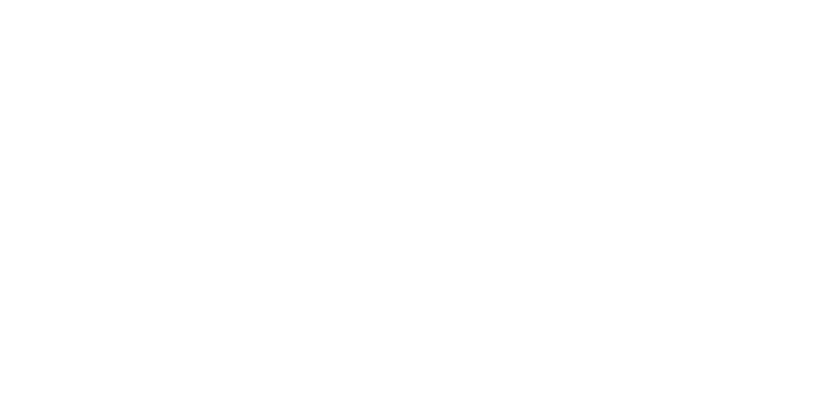
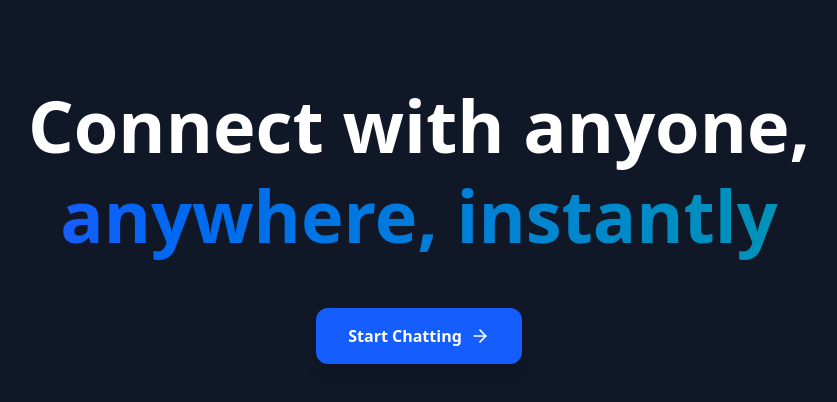
Before and after one commit to kevinrakholiya-exhibyte/React-Chat-App, a React (Vite) app in the folder ChatApp/: page / in a window 1280 px wide. Before the commit this address had no page. Shown: the top 402 px of the page, without its empty margins (221-1058 px from the left). Built offline with nearby package versions, Linux system fonts and the light colour scheme.

Commit message:
Fix the date issue and add route

```diff
--- a/ChatApp/src/App.jsx
+++ b/ChatApp/src/App.jsx
@@ -3,12 +3,14 @@ import './App.css'
 import Chat from './components/Chat'
 import { ChatProvider } from './contextAPI/ChatContext'
 import AddUser from './components/AddUser'
+import Home from './components/Home'
 
 function App() {
 
   return (
     <ChatProvider>
       <Routes>
+        <Route path='/' element={<Home />} />
         <Route path='/chats' element={<Chat />} />
         <Route path='/User' element={<AddUser />} />
       </Routes>
--- a/ChatApp/src/components/Chat.jsx
+++ b/ChatApp/src/components/Chat.jsx
@@ -1,11 +1,13 @@
 import React from 'react'
 import Conversation from './Conversation'
 import Messages from './Messages'
-import { Home, MessageCircle, Search, Settings, Users } from 'lucide-react'
+import { Home, HomeIcon, MessageCircle, Search, Settings, Users } from 'lucide-react'
 import MessageInput from './MessageInput'
 import { Link, Navigate } from 'react-router-dom'
+import { useChat } from '../contextAPI/ChatContext'
 
 const Chat = () => {
+
     return (
         <div className="flex h-screen bg-gray-100 dark:bg-gray-900">
 
@@ -18,6 +20,10 @@ const Chat = () => {
                 </button>
                 {/* Navigation Icons */}
                 <div className="flex flex-col gap-6">
+                    <div className="p-2 rounded-lg cursor-pointer text-gray-500
+                          hover:text-gray-700 dark:text-gray-400 dark:hover:text-white">
+                        <Link to="/"><HomeIcon className="w-6 h-6" /></Link>
+                    </div>
                     <div className="relative p-2 rounded-lg cursor-pointer
                           bg-blue-50 text-blue-500 dark:bg-gray-700">
                         <MessageCircle className="w-6 h-6" />
@@ -35,7 +41,6 @@ const Chat = () => {
                     <Settings className="w-6 h-6" />
                 </div>
             </div>
-
             {/* Chat List */}
             <div className="hidden md:flex w-80 flex-col bg-gray-50 dark:bg-gray-800 border-r dark:border-gray-700">
                 <h1 className="px-4 py-4 text-xl font-bold text-gray-700 dark:text-gray-200">
@@ -49,7 +54,6 @@ const Chat = () => {
                     <Conversation />
                 </div>
             </div>
-
             {/* Chat Messages */}
             <div className="flex-1 flex flex-col bg-white dark:bg-gray-900">
                 {/* Messages */}
--- a/ChatApp/src/components/ConversationItem.jsx
+++ b/ChatApp/src/components/ConversationItem.jsx
@@ -1,13 +1,16 @@
 import React from 'react'
+import { useChat } from '../contextAPI/ChatContext';
 
 const ConversationItem = ({ active, name, avatar, onClick, message, time }) => {
     const formatTime = (timestamp) => {
+        if (!timestamp) return "New";
         const date = new Date(timestamp);
+        if (isNaN(date.getTime())) return "New";
         return date.toLocaleTimeString([], {
             hour: "2-digit",
             minute: "2-digit",
         });
-    }
+    };
     return (
         <div
             onClick={onClick}
@@ -20,15 +23,16 @@ const ConversationItem = ({ active, name, avatar, onClick, message, time }) => {
                     "https://cdn.pixabay.com/photo/2017/01/31/21/23/avatar-2027366_960_720.png"
                 }
                 alt={name}
-                className="w-10 h-10 rounded-full object-cover"/>
+                className="w-10 h-10 rounded-full object-cover" />
             {/* Content */}
             <div className="flex-1 min-w-0">
                 <div className="flex justify-between items-center">
                     <h4 className="text-sm font-semibold text-gray-800 dark:text-gray-100 truncate">
                         {name}
                     </h4>
-                    <div className="text-xs text-gray-400 dark:text-gray-300">{formatTime(time)}</div>
+                    <div className="text-xs text-gray-400 dark:text-gray-300">{time ? formatTime(time) : ""}</div>
                 </div>
+
                 <div className="text-sm text-gray-500 dark:text-gray-400  w-40 truncate">
                     {message}
                 </div>
--- /dev/null
+++ b/ChatApp/src/components/Home.jsx
@@ -0,0 +1,33 @@
+import { ArrowRight, Menu, MessageCircle, Shield, Users, X, Zap } from 'lucide-react'
+import React from 'react'
+import { Link } from 'react-router-dom'
+
+const Home = () => {
+    return (
+        <div className="min-h-screen bg-gray-900 ">
+            <main>
+                <section className="max-w-7x mx-auto px-4 sm:px-6 lg:px-8 pt-20 pb-16">
+                    <div className="text-center space-y-8">
+                        <h1 className="text-5xl sm:text-6xl lg:text-7xl font-bold text-white leading-tight">
+                            Connect with anyone,
+                            <br />
+                            <span className="bg-gradient-to-r from-blue-600 to-cyan-600 bg-clip-text text-transparent">
+                                anywhere, instantly
+                            </span>
+                        </h1>
+                        <div className="flex flex-col sm:flex-row items-center justify-center gap-4 pt-4">
+                            <Link to="/chats">
+                                <button className="group px-8 py-4 bg-blue-600 text-white rounded-xl hover:bg-blue-700 transition-all transform hover:scale-105 shadow-lg hover:shadow-xl flex items-center space-x-2 font-semibold">
+                                    <span>Start Chatting</span>
+                                    <ArrowRight className="w-5 h-5 group-hover:translate-x-1 transition-transform" />
+                                </button>
+                            </Link>
+                        </div>
+                    </div>
+                </section>
+            </main>
+        </div>
+    )
+}
+
+export default Home
--- a/ChatApp/src/components/MessageInput.jsx
+++ b/ChatApp/src/components/MessageInput.jsx
@@ -1,24 +1,40 @@
-import React, { useState } from 'react'
+import React, { useRef, useState } from 'react'
 import { useChat } from '../contextAPI/ChatContext';
 
 const MessageInput = () => {
     const [text, setText] = useState("");
-    const { addMessage } = useChat();
+    const { addMessage, setIsTyping } = useChat();
+    const typingTimeoutRef = useRef(null);
 
     const isDisabled = !text.trim();
+
+    const handleChange = (e) => {
+        const value = e.target.value
+        setText(value)
+        setIsTyping(true)
+        if (typingTimeoutRef.current) {
+            clearTimeout(typingTimeoutRef.current)
+        }
+        typingTimeoutRef.current = setTimeout(() => {
+            setIsTyping(false);
+        }, 900);
+
+    }
 
     const sendMessage = () => {
         if (isDisabled) return;
         addMessage(text);
         setText("");
+        if (typingTimeoutRef.current) {
+            clearTimeout(typingTimeoutRef.current);
+        }
     };
-
 
     return (
         <div className="flex gap-2 p-2 bg-gray-900">
             <input
                 value={text}
-                onChange={(e) => setText(e.target.value)}
+                onChange={handleChange}
                 placeholder="Type a message..."
                 className="flex-1 p-2 rounded-lg bg-gray-800 text-white outline-none"
                 onKeyDown={(e) => {
--- a/ChatApp/src/components/Messages.jsx
+++ b/ChatApp/src/components/Messages.jsx
@@ -1,10 +1,9 @@
 import React, { useEffect, useRef } from 'react'
-import { ArrowLeft, MoreVertical } from "lucide-react";
 import { useChat } from '../contextAPI/ChatContext';
 
-function Messages() {
+const Messages = () => {
 
-    const { message, activeChat, users } = useChat();
+    const { message, activeChat, users, isTyping } = useChat();
     console.log(message);
 
     const bottomRef = useRef(null);
@@ -25,8 +24,6 @@ function Messages() {
     const activeUser = users.find(
         user => Number(user.id) === Number(activeChat)
     );
-
-
 
     return (
 
@@ -51,6 +48,11 @@ function Messages() {
                         <span className="text-xs text-white/80">{activeUser ? "Online" : ""}</span>
                     </div>
                 </div>
+                {activeChat && isTyping && (
+                    <div className="px-4 py-1 text-sm text-gray-400 italic animate-pulse">
+                        Typing...
+                    </div>
+                )}
             </div>
 
             {/* MESSAGE LIST */}
--- a/ChatApp/src/contextAPI/ChatContext.jsx
+++ b/ChatApp/src/contextAPI/ChatContext.jsx
@@ -7,7 +7,7 @@ export const ChatProvider = ({ children }) => {
     const [users, setUsers] = useState([]);
     const [message, setMessage] = useState([]);
     const [activeChat, setActiveChat] = useState(null)
-
+    const [isTyping, setIsTyping] = useState(false)
 
     // Load Message from IndexedDB on app render
     const loadMessages = async () => {
@@ -33,7 +33,6 @@ export const ChatProvider = ({ children }) => {
         loadUsers();
     }, [activeChat]);
 
-
     const addMessage = async (text) => {
         const newMessage = {
             chatId: activeChat,
@@ -55,7 +54,7 @@ export const ChatProvider = ({ children }) => {
     };
 
     return (
-        <ChatContext.Provider value={{ users, setUsers, message, activeChat, setActiveChat, addMessage, addUser }}>
+        <ChatContext.Provider value={{ users, setUsers, message, activeChat, setActiveChat, addMessage, addUser, isTyping, setIsTyping}}>
             {children}
         </ChatContext.Provider>
     )
```
